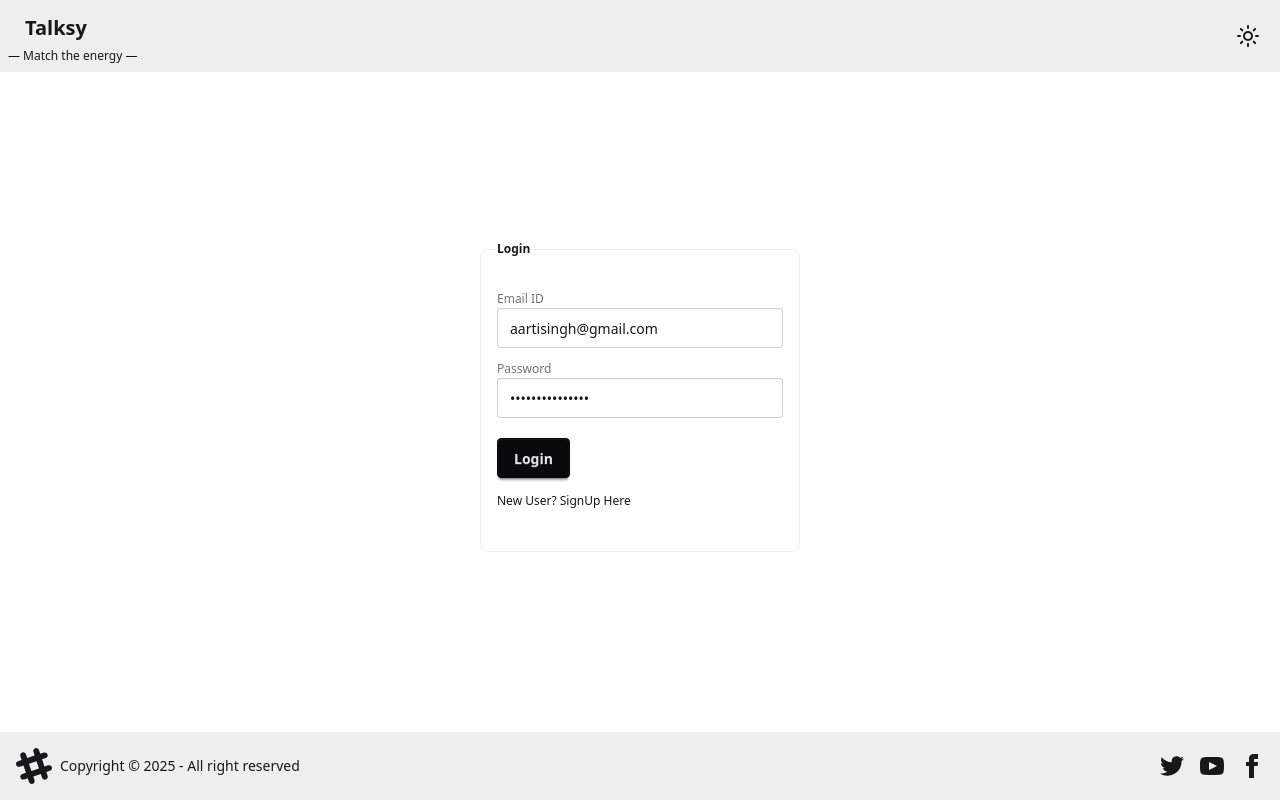
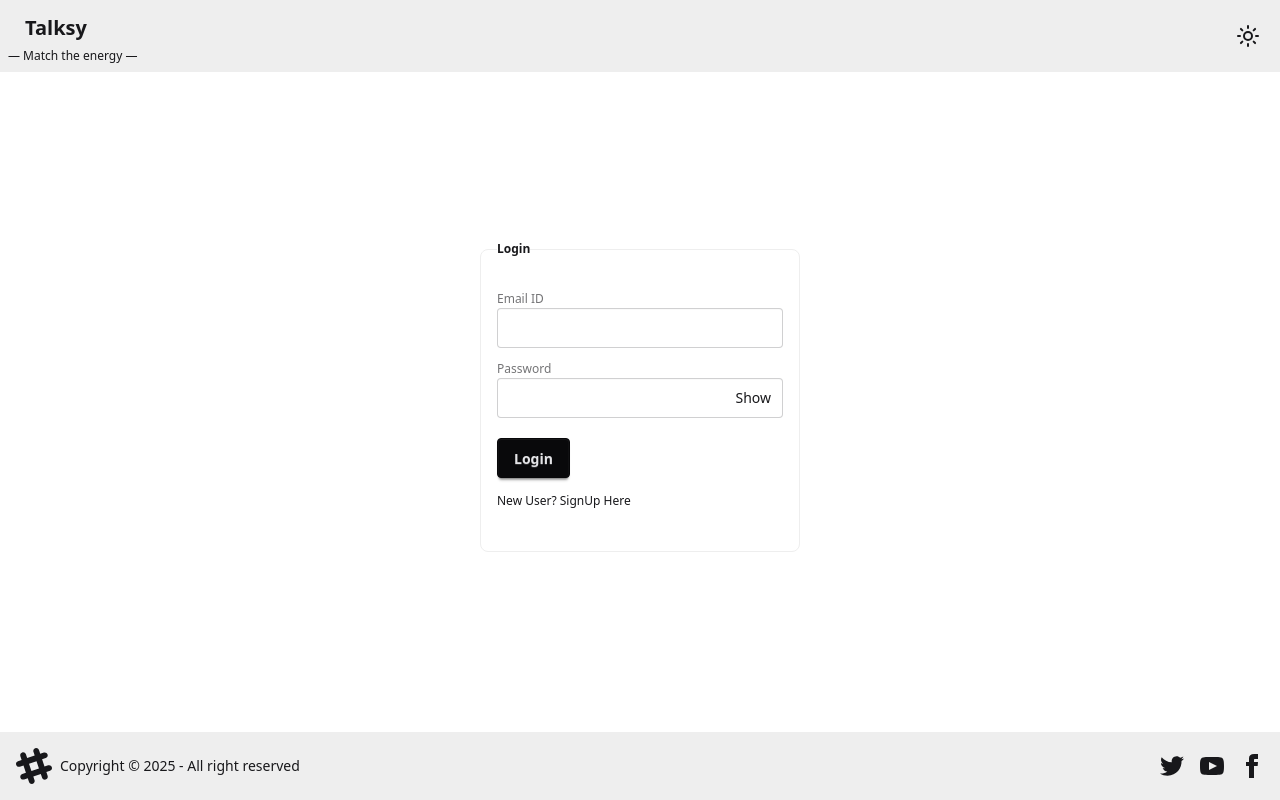
Before and after one commit to aartibisht123/devTinder-web, a React (Vite) app: page /login in a window 1280 px wide. Built offline with nearby package versions, Linux system fonts and the light colour scheme; no server answers.

Commit message:
modified:   src/components/Connections.jsx

```diff
--- a/src/components/Connections.jsx
+++ b/src/components/Connections.jsx
@@ -33,12 +33,12 @@ const Connections = () => {
             return(
               <div
               key={_id}
-              className="flex items-center gap-4 m-4 p-4 border rounded-lg bg-base-300 md:w-1/2 md:mx-auto h-32 justify-around">
+              className="flex items-center gap-4 m-4 p-4 border rounded-lg bg-base-300 md:w-1/2 md:mx-auto h-32 justify-between">
                 <div >
                   <img
                   src={photoUrl}
                   alt="photo"
-                  className='h-14 w-14   md:h-20 md:w-20 rounded-full object-cover shrink-0'/>
+                  className='   h-14 w-14 sm:h-16 sm:w-16 md:h-20 md:w-20 rounded-full object-cover flex-shrink-0'/>
                 </div>
 
                <div className='text-left mx-4'>
--- a/src/components/EditProfile.jsx
+++ b/src/components/EditProfile.jsx
@@ -40,9 +40,10 @@ const EditProfile = ({user}) => {
 
   return (
     <>
-    <div className='flex justify-center my-1  '>
-    <div className='flex justify-center mx-10 '>
-    <fieldset className="fieldset bg-base-200 border-base-300 rounded-box w-96 border h-162 p-4  " >
+    <div className='flex flex-col md:flex-row flex justify-center items-center gap-6 my-4 px-3 '>
+    <div className='mx-10 '>
+    <fieldset className="fieldset bg-base-200 border-base-300 rounded-box
+  w-full sm:w-[22rem] md:w-[24rem] border p-4 " >
   <legend className="fieldset-legend ">Edit Profile</legend>
 
   <label className="label " >first Name:</label>
@@ -87,7 +88,7 @@ const EditProfile = ({user}) => {
 
 </fieldset>
     </div >
-<div className='mt-7'>
+<div className='w-full sm:w-[22rem] md:w-[24rem] mt-4 md:mt-0 flex justify-center'>
   <UserCard user={{firstName, lastName, age, skills, about, photoUrl, gender}}/>
 </div>
 
--- a/src/components/Login.jsx
+++ b/src/components/Login.jsx
@@ -7,12 +7,15 @@ import { BASE_URL } from '../utils/constants';
 
 const Login = () => {
 
-    const [emailId, setEmailId] = useState("aartisingh@gmail.com");
-    const [password, setPassword] = useState("Aartisingh@1234");
+    const [emailId, setEmailId] = useState("");
+    const [password, setPassword] = useState("");
      const [firstName, setFirstName] = useState();
     const [lastName, setLastName] = useState();
     const [isLoginForm, setIsLoginFrom] = useState(true);
     const [error, setError] = useState("")
+    const [showPassword, setShowPassword] = useState(false);
+
+
     const dispatch = useDispatch();
     const navigate = useNavigate();
 
@@ -74,7 +77,22 @@ const Login = () => {
   <input type="email" className="input"  value={emailId} onChange={(e)=> setEmailId(e.target.value)}/>
 
   <label className="label mt-3">Password</label>
-  <input type="password" className="input"  value={password} onChange={(e)=> setPassword(e.target.value)} />
+
+<div className="relative">
+  <input
+    type={showPassword ? "text" : "password"}
+    className="input w-full pr-10"
+    value={password}
+    onChange={(e) => setPassword(e.target.value)}
+  />
+
+  <span
+    className="absolute right-3 top-1/2 -translate-y-1/2 cursor-pointer text-sm"
+    onClick={() => setShowPassword(!showPassword)}
+  >
+    {showPassword ? "Hide" : "Show"}
+  </span>
+</div>
 
 <p className='text-red-500'>{error} </p>
   <button className="btn btn-neutral mt-5" onClick={isLoginForm ? handleLogin : handleSignUp}>{isLoginForm?  "Login" : "Sign Up"}</button>
```
